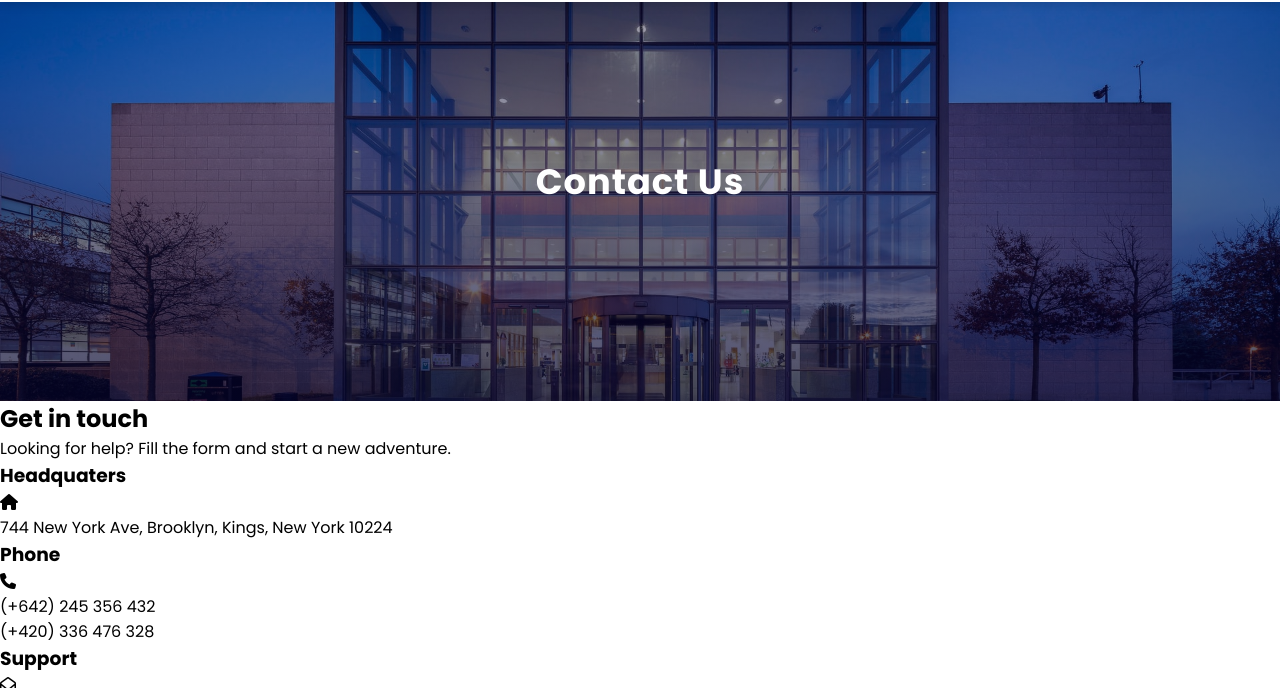
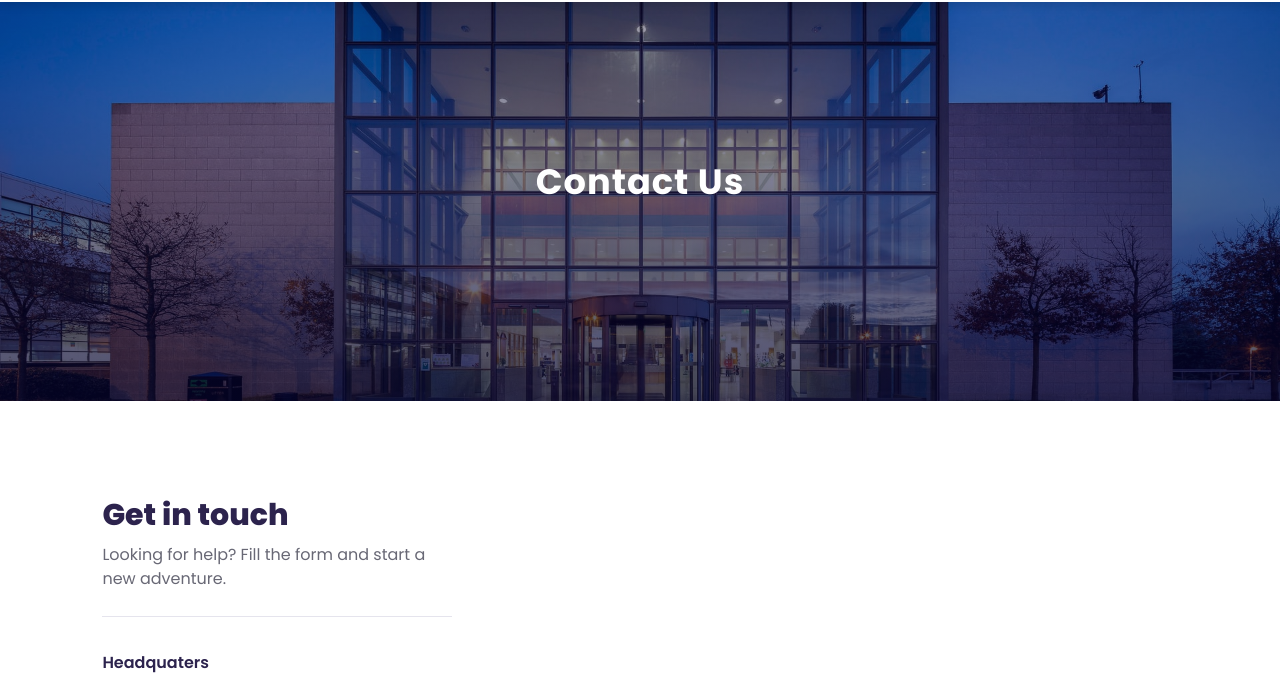
Before and after one commit to jaturaorn/freetime-project, a plain HTML site: page contact.html in a window 1280 px wide. Shown: the part 79-767 px from the top of the page. Drawn offline with nearby package versions, Linux system fonts and the light colour scheme.

Commit message:
Finish in left side contact-page

```diff
--- a/contact.html
+++ b/contact.html
@@ -41,14 +41,14 @@
         <div class="getin-details">
           <h3>Headquaters</h3>
           <div>
-            <i class="fa-solid fa-house"></i>
+            <i class="fa-solid fa-house get"></i>
             <p>744 New York Ave, Brooklyn, Kings, New York 10224</p>
           </div>
         </div>
         <div class="getin-details">
           <h3>Phone</h3>
           <div>
-            <i class="fa-solid fa-phone"></i>
+            <i class="fa-solid fa-phone get"></i>
             <p>
               (+642) 245 356 432<br />
               (+420) 336 476 328
@@ -58,7 +58,7 @@
         <div class="getin-details">
           <h3>Support</h3>
           <div>
-            <i class="fa-regular fa-envelope-open"></i>
+            <i class="fa-regular fa-envelope-open get"></i>
             <p>
               techeduca@support.com<br />
               help@educa.com
@@ -87,7 +87,7 @@
         <li>Marketing Service</li>
       </div>
       <div class="footer-col">
-        <h3>TQuick Links</h3>
+        <h3>Quick Links</h3>
         <li>Jobs</li>
         <li>Brand Assets</li>
         <li>Investor Relations</li>
--- a/style.css
+++ b/style.css
@@ -776,6 +776,62 @@ footer .copyright p {
   background: rgb(50, 50, 136);
 }
 
+/* Contact */
+
+#contact {
+  padding: 8vw;
+}
+
+#contact .getin {
+  width: 350px;
+}
+
+#contact .getin h2 {
+  color: #2c234d;
+  font-size: 30px;
+  font-weight: 800;
+  line-height: 0.8;
+  margin-bottom: 16px;
+}
+
+#contact .getin p {
+  color: #686875;
+  line-height: 24px;
+  margin-bottom: 33px;
+  padding-bottom: 25px;
+  border-bottom: 1px solid #e5e4ed;
+}
+
+#contact .getin h3 {
+  color: #2c234d;
+  font-size: 16px;
+  font-weight: 600;
+  line-height: 26px;
+  margin-bottom: 15px;
+}
+
+#contact .getin .getin-details div {
+  display: flex;
+}
+
+#contact .getin .getin-details div .get {
+  font-size: 16px;
+  line-height: 22px;
+  color: #5838fc;
+  margin-right: 20px;
+}
+
+#contact .getin .getin-details div p {
+  font-size: 16px;
+  border-bottom: none;
+  line-height: 22px;
+  margin-bottom: 15px;
+}
+
+#contact .getin .getin-details .pro-links i {
+  margin-right: 8px;
+}
+
 /* Medium Device screen */
 
 @media (max-width: 769px) {
```
